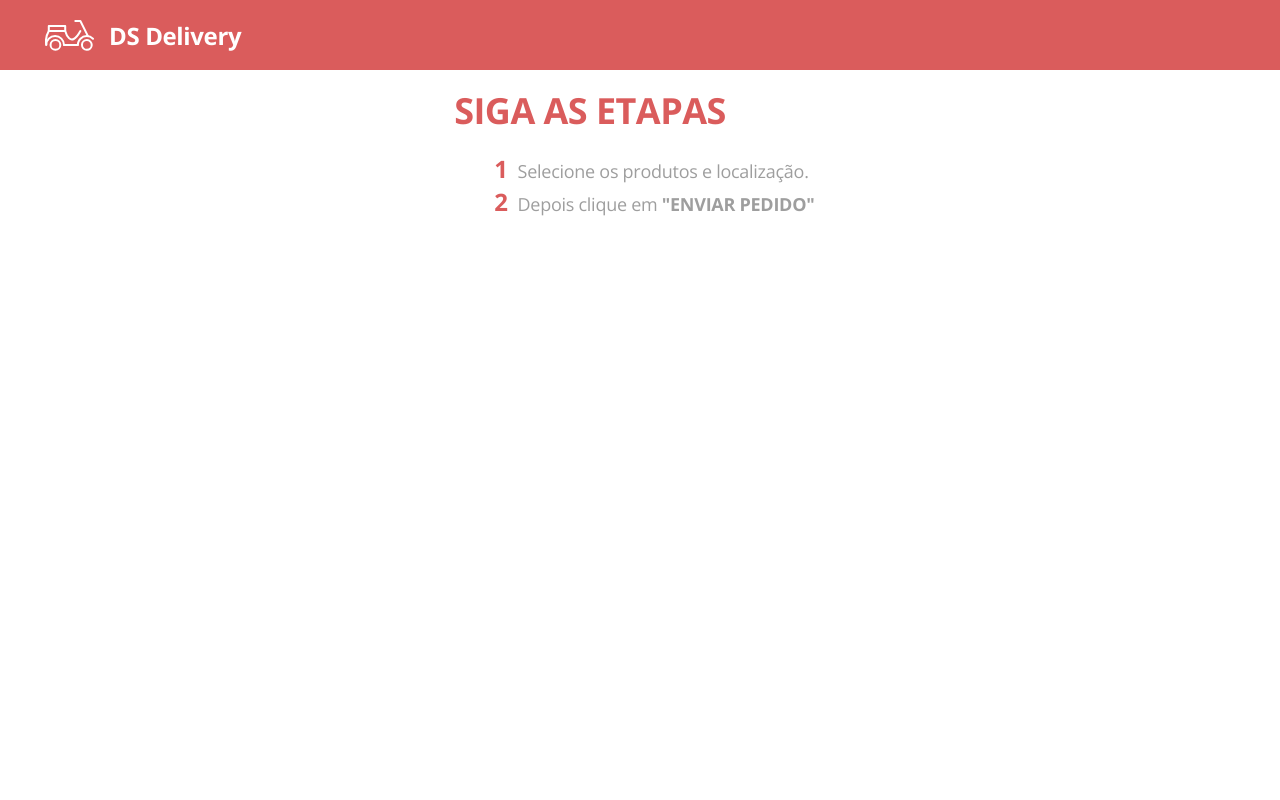
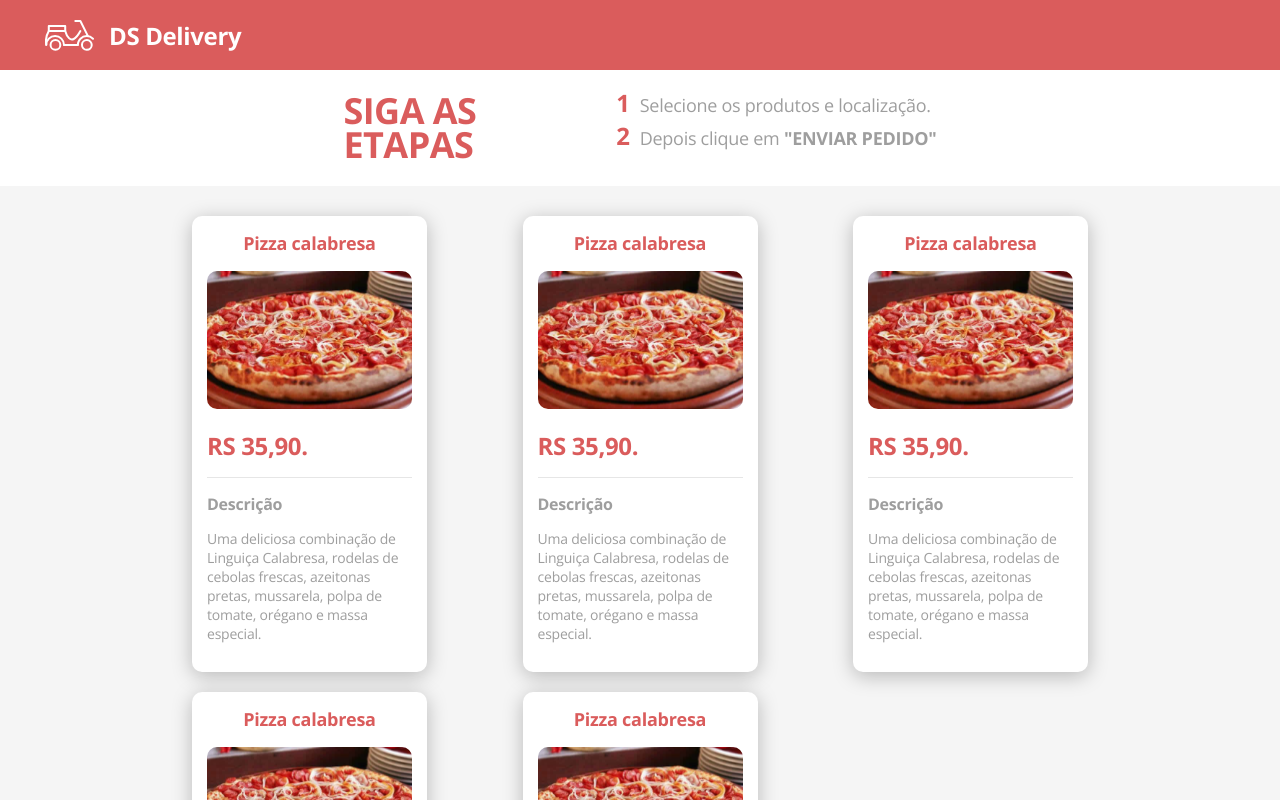
Before and after one commit to AlexMotaOliveira/front-web, a React (Create React App) app: page /orders in a window 1280 px wide. Shown: the top 800 px of the page. Built offline with nearby package versions, Linux system fonts and the light colour scheme.

Commit message:
add ProductCards

```diff
--- /dev/null
+++ b/src/Order/ProductCard.tsx
@@ -0,0 +1,23 @@
+import { ReactComponent as PizzaIcon } from './pizza.svg'
+
+function ProductsCard() {
+  return (
+    <div className="order-card-container">
+      <h3 className="order-card-title">
+        Pizza calabresa
+      </h3>
+      <PizzaIcon className="order-card-image" />
+      <h3 className="order-card-price">
+         RS 35,90.
+      </h3>
+      <div className="order-card-description">
+        <h3>Descrição</h3>
+        <p>
+          Uma deliciosa combinação de Linguiça Calabresa, rodelas de cebolas frescas, azeitonas pretas, mussarela, polpa de tomate, orégano e massa especial.
+         </p>
+      </div>
+    </div>
+  )
+}
+
+export default ProductsCard
--- /dev/null
+++ b/src/Order/ProductsList.tsx
@@ -0,0 +1,18 @@
+import ProductsCard from "./ProductCard";
+
+function ProductsList(){
+    return(
+      <div className="orders-list-container">
+        <div className="orders-list-items">
+            <ProductsCard />
+            <ProductsCard />
+            <ProductsCard />
+            <ProductsCard />
+            <ProductsCard />
+        </div>
+
+      </div>
+    )
+}
+
+export default ProductsList
--- a/src/Order/StepsHeader.tsx
+++ b/src/Order/StepsHeader.tsx
@@ -3,8 +3,9 @@
       <header className="orders-steps-container">
         <div className="order-steps-content">
           <h1 className="steps-title">
-            SIGA AS ETAPAS
+            SIGA AS <br/>ETAPAS
           </h1>
+          </div>
           <ul className="steps-items">
             <li>
               <span className="steps-number">1</span>
@@ -15,7 +16,6 @@
               Depois clique em <strong>"ENVIAR PEDIDO"</strong>
             </li>
           </ul>
-        </div>
       </header>
     )
 }
--- a/src/Order/index.tsx
+++ b/src/Order/index.tsx
@@ -1,11 +1,12 @@
 import './styles.css';
-import {ReactComponent as Logo} from './logo.svg';
 import StepsHeader from './StepsHeader';
+import ProductsList from './ProductsList';
 
 function Order(){
     return(
       <div className="orders-container">
         <StepsHeader />
+        <ProductsList />
       </div>
     )
 }
```
Also changed, not shown: src/Order/pizza.svg (added), 1 other file (tests, documents, lock files or other folders).
